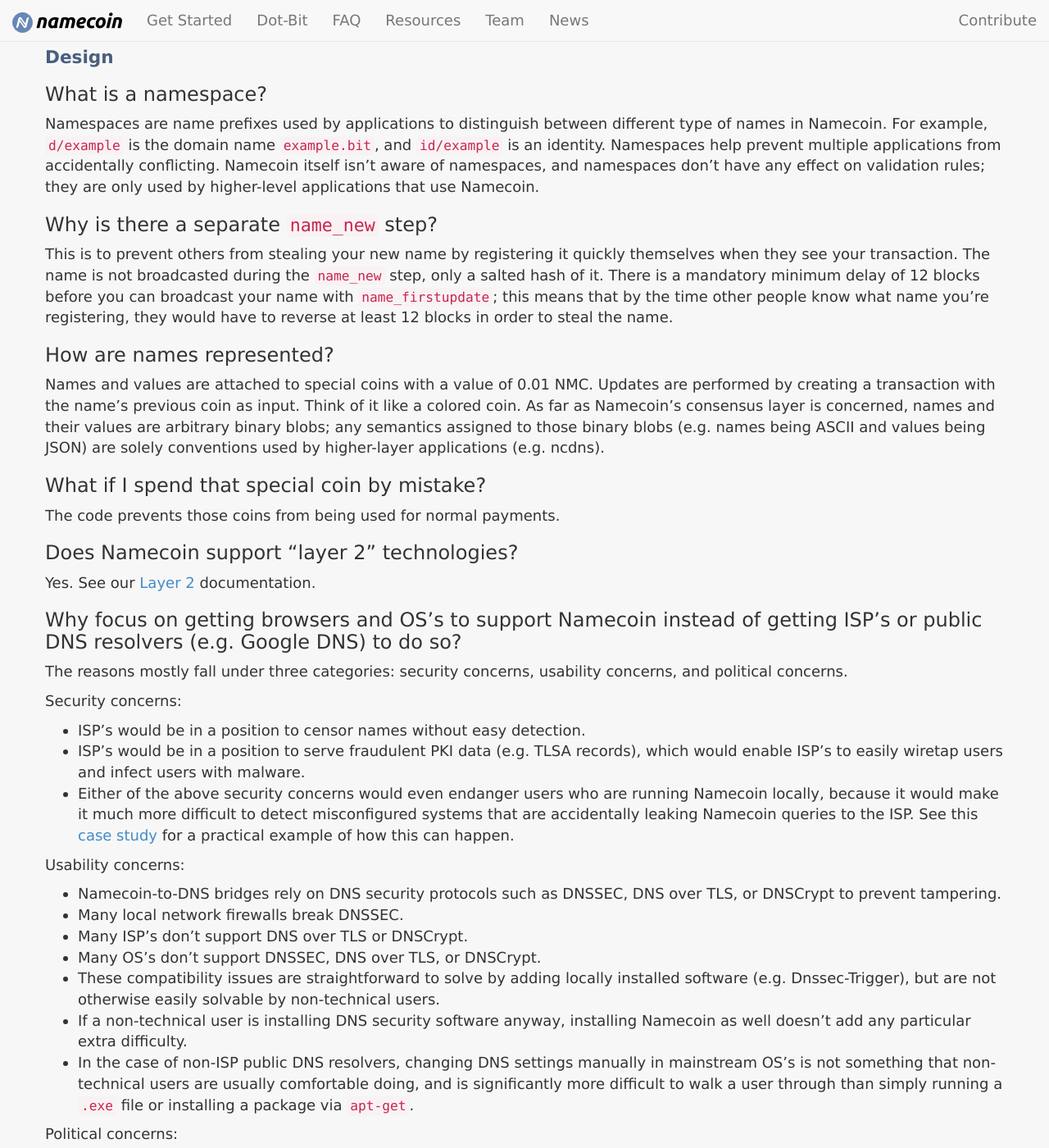
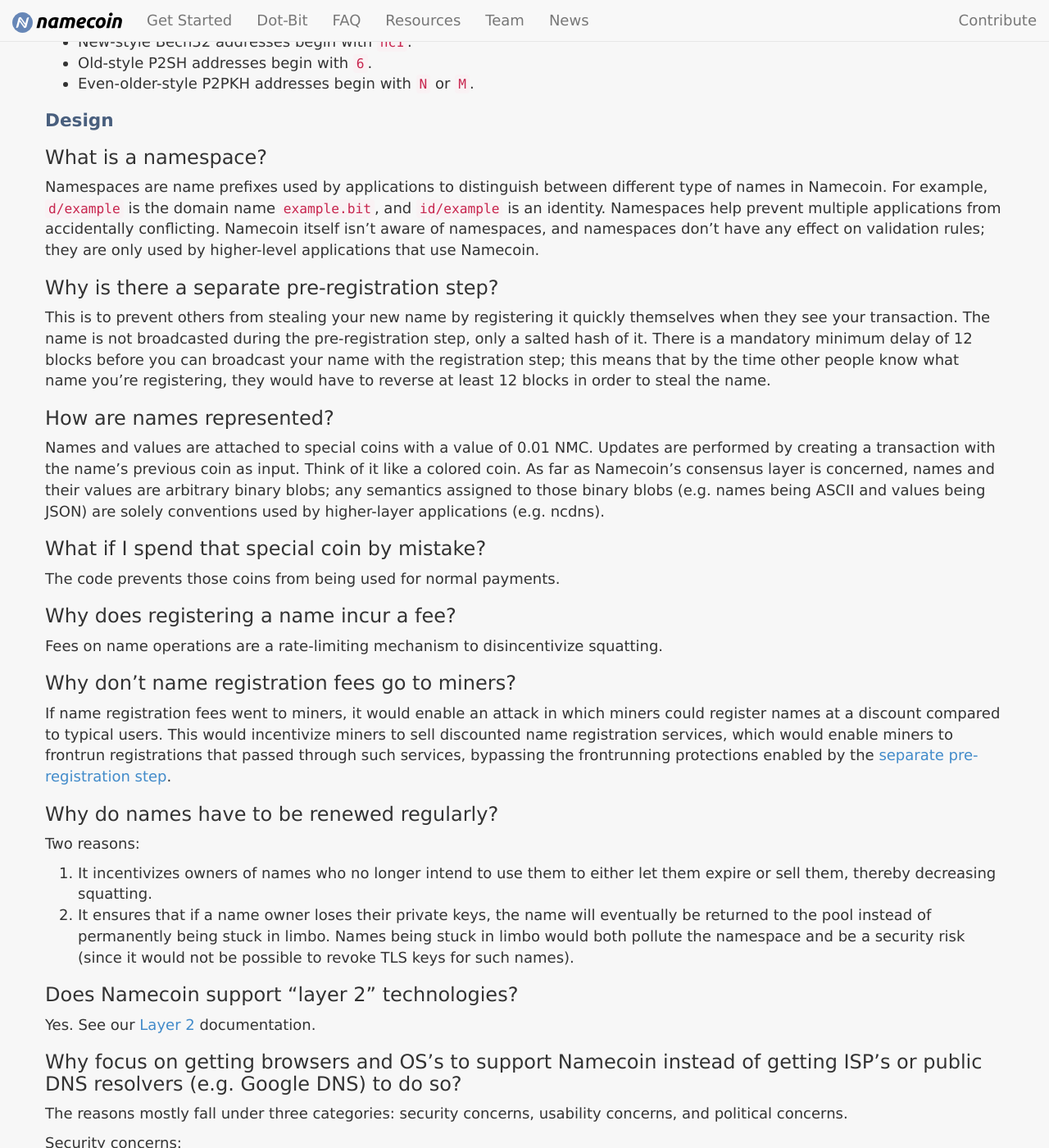
Before and after one commit to JeremyRand/namecoin.org, a Jekyll site: the page built from docs/faq/index.md, in a window 1280 px wide and 1400 px high, scrolled down 3891 px. Shown: the whole window at 82% size. Built offline with Jekyll 4.4.1, drawn with Linux system fonts in a browser that asks for light colours; some of the changed text lies outside the part shown.

Commit message:
FAQ: Add more info about squatting

```diff
--- a/docs/faq/index.md
+++ b/docs/faq/index.md
@@ -82,9 +82,9 @@ Namecoin addresses follow the same format as Bitcoin addreses, but with differen
 
 Namespaces are name prefixes used by applications to distinguish between different type of names in Namecoin.  For example, `d/example` is the domain name `example.bit`, and `id/example` is an identity.  Namespaces help prevent multiple applications from accidentally conflicting.  Namecoin itself isn't aware of namespaces, and namespaces don't have any effect on validation rules; they are only used by higher-level applications that use Namecoin.
 
-### Why is there a separate `name_new` step?
+### Why is there a separate pre-registration step?
 
-This is to prevent others from stealing your new name by registering it quickly themselves when they see your transaction. The name is not broadcasted during the `name_new` step, only a salted hash of it. There is a mandatory minimum delay of 12 blocks before you can broadcast your name with `name_firstupdate`; this means that by the time other people know what name you're registering, they would have to reverse at least 12 blocks in order to steal the name.
+This is to prevent others from stealing your new name by registering it quickly themselves when they see your transaction. The name is not broadcasted during the pre-registration step, only a salted hash of it. There is a mandatory minimum delay of 12 blocks before you can broadcast your name with the registration step; this means that by the time other people know what name you're registering, they would have to reverse at least 12 blocks in order to steal the name.
 
 ### How are names represented?
 
@@ -93,6 +93,21 @@ Names and values are attached to special coins with a value of 0.01 NMC. Updates
 ### What if I spend that special coin by mistake?
 
 The code prevents those coins from being used for normal payments.
+
+### Why does registering a name incur a fee?
+
+Fees on name operations are a rate-limiting mechanism to disincentivize squatting.
+
+### Why don't name registration fees go to miners?
+
+If name registration fees went to miners, it would enable an attack in which miners could register names at a discount compared to typical users.  This would incentivize miners to sell discounted name registration services, which would enable miners to frontrun registrations that passed through such services, bypassing the frontrunning protections enabled by the [separate pre-registration step](#why-is-there-a-separate-pre-registration-step).
+
+### Why do names have to be renewed regularly?
+
+Two reasons:
+
+1. It incentivizes owners of names who no longer intend to use them to either let them expire or sell them, thereby decreasing squatting.
+2. It ensures that if a name owner loses their private keys, the name will eventually be returned to the pool instead of permanently being stuck in limbo.  Names being stuck in limbo would both pollute the namespace and be a security risk (since it would not be possible to revoke TLS keys for such names).
 
 ### Does Namecoin support "layer 2" technologies?
 
```
